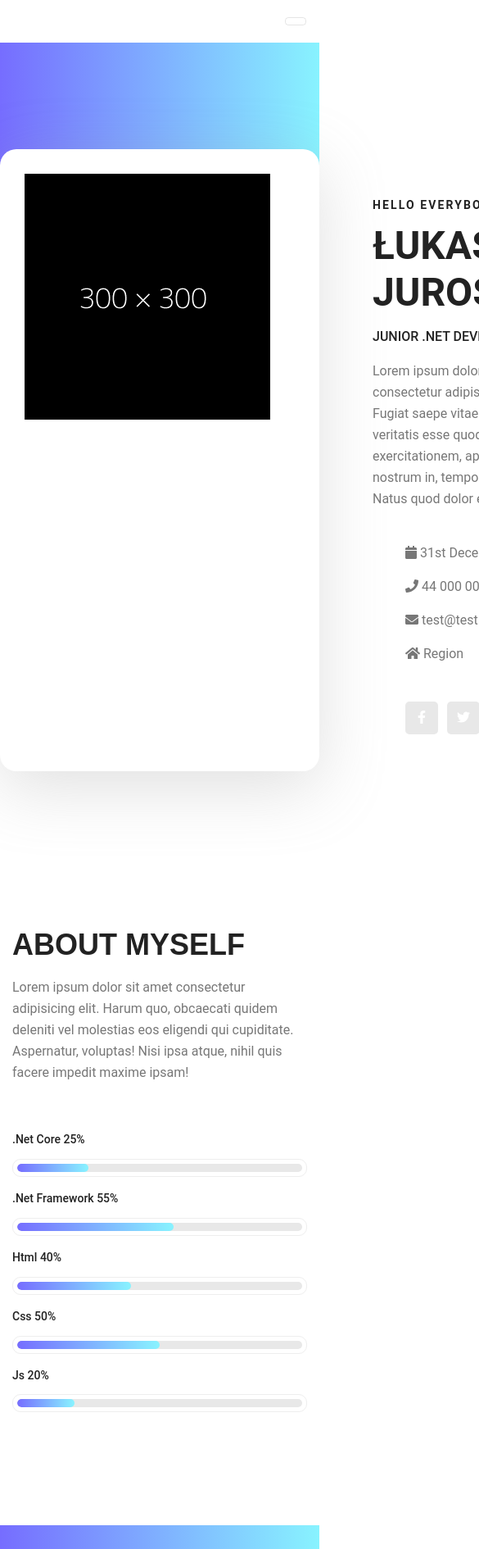
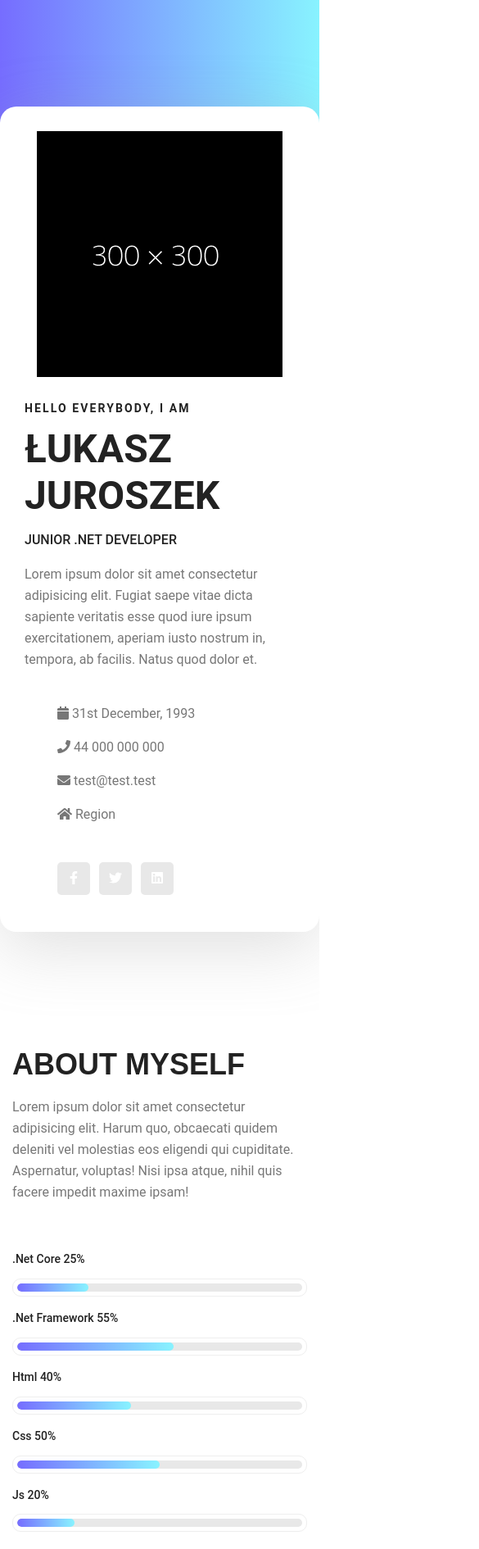
Before and after one commit to LukaszJuroszek/CV, a website: page index.html in a window 390 px wide. Shown: the top 1890 px of the page at 82% size, 585 px wide, since content can reach past the window. Drawn offline with nearby package versions, Linux system fonts and the light colour scheme.

Commit message:
Fix responsivness

```diff
--- a/index.html
+++ b/index.html
@@ -15,46 +15,19 @@
 </head>
 
 <body>
-  <header class="header">
-    <div class="menu">
-      <nav class="navbar navbar-expand-lg navbar-light">
-        <div class="container">
-          <!-- Brand and toggle get grouped for better mobile display -->
-          <a class="navbar-brand" href="index.html"><img class="img-max" src="logo-net.jpg" alt=""></a>
-          <button class="navbar-toggler" type="button" data-toggle="collapse" data-target="#navbarSupportedContent"
-            aria-controls="navbarSupportedContent" aria-expanded="false" aria-label="Toggle navigation">
-            <span class="icon-bar"></span>
-            <span class="icon-bar"></span>
-            <span class="icon-bar"></span>
-          </button>
-          <!-- Collect the nav links, forms, and other content for toggling -->
-          <div class="collapse navbar-collapse offset" id="navbarSupportedContent">
-            <ul class="nav navbar-nav ml-auto">
-              <li class="nav-item active"><a class="nav-link" href="index.html">Home</a></li>
-              <li class="nav-item"><a class="nav-link" href="about-us.html">About</a></li>
-              <li class="nav-item"><a class="nav-link" href="services.html">Services</a></li>
-              <li class="nav-item"><a class="nav-link" href="contact.html">Contact</a></li>
-            </ul>
+  <section class="home-banner-area">
+    <div class="container home-banner-container">
+      <div class="banner-inner align-items-center row justify-content-md-center">
+        <div class="col-12 col-md-6 banner-content media">
+          <img class="img-fluid mx-auto d-block" src="me.png" alt="">
         </div>
-        </div>
-        <!-- Navbar content -->
-      </nav>
-    </div>
-  </header>
-  <section class="home-banner">
-    <div class="container home-banner-container">
-      <div class="d-flex align-items-center">
-        <div class="banner-content">
-          <div class="media">
-            <div class="d-flex">
-              <img src="me.png" alt="">
-            </div>
-            <div class="media-body">
+        <div class="col-12 col-md-6 media-body">
           <div class="personal-description">
             <h6>Hello Everybody, i am</h6>
             <h3>Łukasz Juroszek</h3>
             <h4>Junior .Net Developer</h4>
-                <p>Lorem ipsum dolor sit amet consectetur adipisicing elit. Fugiat saepe vitae dicta sapiente veritatis esse quod iure ipsum exercitationem, aperiam iusto nostrum in, tempora, ab facilis. Natus quod dolor et.</p>
+            <p>Lorem ipsum dolor sit amet consectetur adipisicing elit. Fugiat saepe vitae dicta sapiente veritatis esse
+              quod iure ipsum exercitationem, aperiam iusto nostrum in, tempora, ab facilis. Natus quod dolor et.</p>
             <ul class="list basic-info">
               <li><a href="#"><i class="fas fa-calendar"></i> 31st December, 1993</a></li>
               <li><a href="#"><i class="fas fa-phone"></i> 44 000 000 000</a></li>
@@ -70,8 +43,6 @@
         </div>
       </div>
     </div>
-      </div>
-    </div>
   </section>
   <section class="welcome-area personal-area">
     <div class="container">
@@ -79,7 +50,9 @@
         <div class="col-lg-6">
           <div class="welcome-text">
             <h4>About Myself</h4>
-            <p>Lorem ipsum dolor sit amet consectetur adipisicing elit. Harum quo, obcaecati quidem deleniti vel molestias eos eligendi qui cupiditate. Aspernatur, voluptas! Nisi ipsa atque, nihil quis facere impedit maxime ipsam! </p>
+            <p>Lorem ipsum dolor sit amet consectetur adipisicing elit. Harum quo, obcaecati quidem deleniti vel
+              molestias eos eligendi qui cupiditate. Aspernatur, voluptas! Nisi ipsa atque, nihil quis facere impedit
+              maxime ipsam! </p>
           </div>
         </div>
         <div class="col-lg-6">
@@ -89,7 +62,8 @@
                 <h4>.Net Core <span class="counter">25</span>%</h4>
                 <div class="progress-br">
                   <div class="progress">
-                <div class="progress-bar" role="progressbar" aria-valuenow="25" aria-valuemin="0" aria-valuemax="100" style="width: 25%;"></div>
+                    <div class="progress-bar" role="progressbar" aria-valuenow="25" aria-valuemin="0"
+                      aria-valuemax="100" style="width: 25%;"></div>
                   </div>
                 </div>
               </div>
@@ -97,7 +71,8 @@
                 <h4>.Net Framework <span class="counter">55</span>%</h4>
                 <div class="progress-br">
                   <div class="progress">
-                <div class="progress-bar" role="progressbar" aria-valuenow="55" aria-valuemin="0" aria-valuemax="100" style="width: 55%;"></div>
+                    <div class="progress-bar" role="progressbar" aria-valuenow="55" aria-valuemin="0"
+                      aria-valuemax="100" style="width: 55%;"></div>
                   </div>
                 </div>
               </div>
@@ -105,7 +80,8 @@
                 <h4>Html <span class="counter">40</span>%</h4>
                 <div class="progress-br">
                   <div class="progress">
-                <div class="progress-bar" role="progressbar" aria-valuenow="40" aria-valuemin="0" aria-valuemax="100" style="width: 40%;"></div>
+                    <div class="progress-bar" role="progressbar" aria-valuenow="40" aria-valuemin="0"
+                      aria-valuemax="100" style="width: 40%;"></div>
                   </div>
                 </div>
               </div>
@@ -113,7 +89,8 @@
                 <h4>Css <span class="counter">50</span>%</h4>
                 <div class="progress-br">
                   <div class="progress">
-                <div class="progress-bar" role="progressbar" aria-valuenow="50" aria-valuemin="0" aria-valuemax="100" style="width: 50%;"></div>
+                    <div class="progress-bar" role="progressbar" aria-valuenow="50" aria-valuemin="0"
+                      aria-valuemax="100" style="width: 50%;"></div>
                   </div>
                 </div>
               </div>
@@ -121,7 +98,8 @@
                 <h4>Js <span class="counter">20</span>%</h4>
                 <div class="progress-br">
                   <div class="progress">
-                <div class="progress-bar" role="progressbar" aria-valuenow="20" aria-valuemin="0" aria-valuemax="100" style="width: 20%;"></div>
+                    <div class="progress-bar" role="progressbar" aria-valuenow="20" aria-valuemin="0"
+                      aria-valuemax="100" style="width: 20%;"></div>
                   </div>
                 </div>
               </div>
@@ -136,10 +114,12 @@
       <div class="tabs-inner">
         <ul class="nav nav-tabs" id="myTab" role="tablist">
           <li class="nav-item">
-        <a class="nav-link active" id="home-tab" data-toggle="tab" href="#home" role="tab" aria-controls="home" aria-selected="true">My Experiences</a>
+            <a class="nav-link active" id="home-tab" data-toggle="tab" href="#home" role="tab" aria-controls="home"
+              aria-selected="true">My Experiences</a>
           </li>
           <li class="nav-item">
-        <a class="nav-link" id="profile-tab" data-toggle="tab" href="#profile" role="tab" aria-controls="profile" aria-selected="false">My Education</a>
+            <a class="nav-link" id="profile-tab" data-toggle="tab" href="#profile" role="tab" aria-controls="profile"
+              aria-selected="false">My Education</a>
           </li>
         </ul>
         <div class="tab-content" id="myTabContent">
--- a/index.scss
+++ b/index.scss
@@ -103,7 +103,7 @@ body {
   }
 }
 
-.home-banner {
+.home-banner-area {
   position: relative;
   z-index: 1;
   background-image: -moz-linear-gradient(0deg, #766dff 0%, #88f3ff 100%);
@@ -120,7 +120,7 @@ body {
     padding: 30px;
     box-shadow: 0px 20px 80px 0px rgba(153, 153, 153, 0.3);
     .banner-content .media .d-flex {
-      padding-right: 125px;
+      padding-right: 100px;
     }
   }
   .banner-content {
@@ -303,3 +303,9 @@ body {
     }
   }
 }
+@media (max-width: 575px) {
+  .personal-area {
+    padding-top: 70px;
+    padding-bottom: 70px;
+  }
+}
```
Also changed, not shown: index.css, 1 other file. Lines whose indentation alone changed are shown as unchanged.
